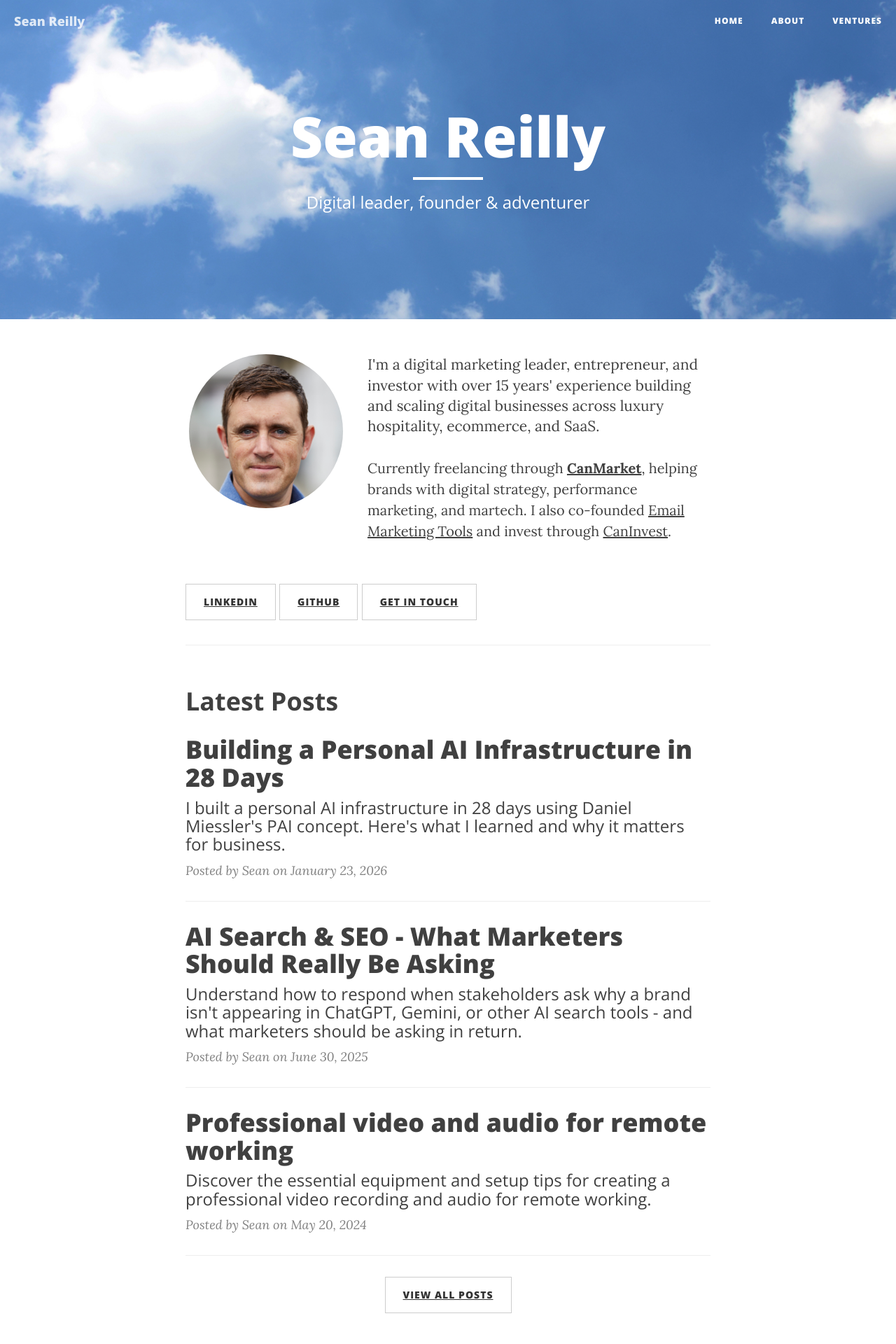
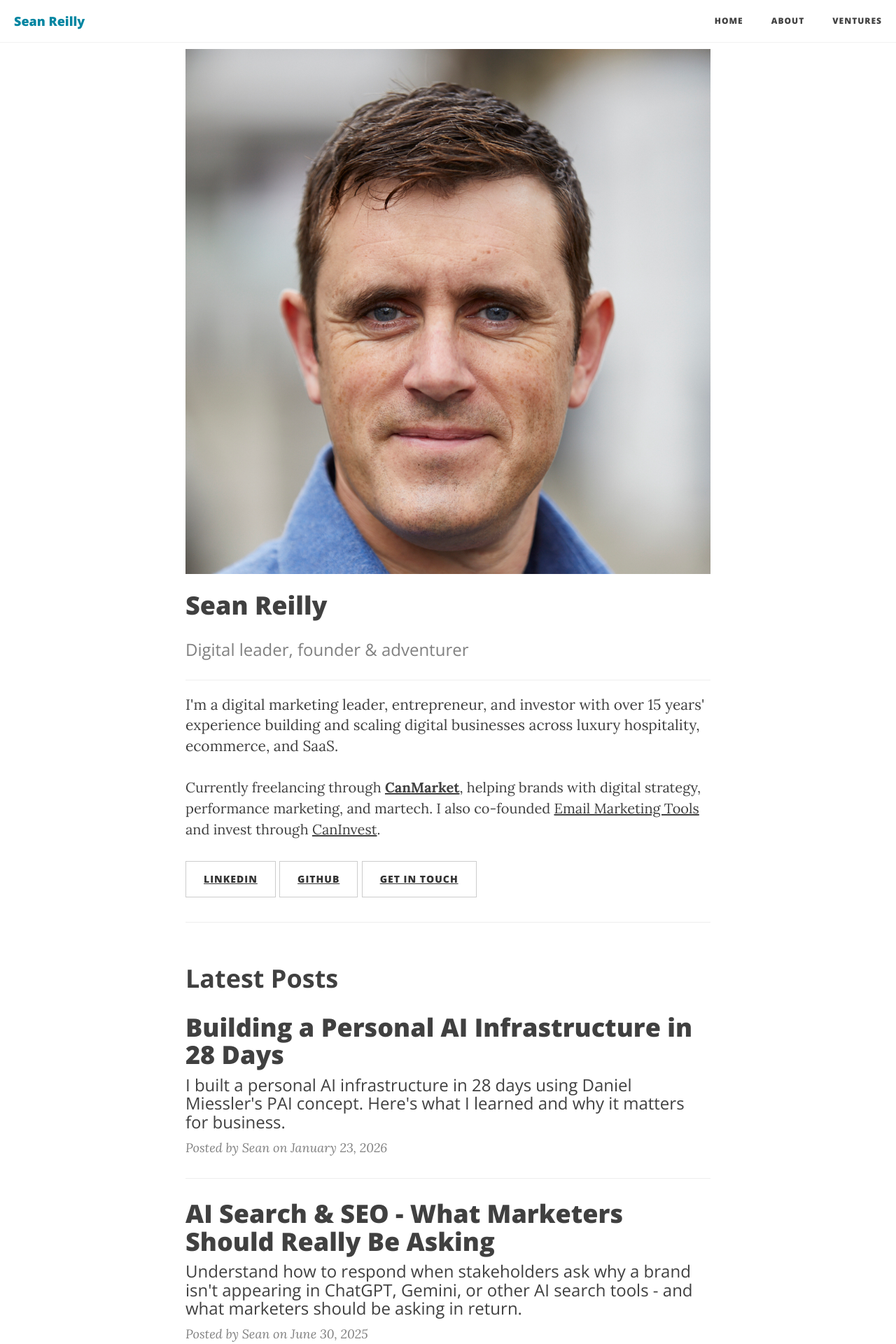
Before and after one commit to seanreillyesq/seanreillyesq.github.io, a Jekyll site: the page built from home.html, in a window 1280 px wide. Shown: the top 1920 px of the page at 70% size. Built offline with Jekyll 4.4.1, drawn with Linux system fonts in a browser that asks for light colours; comment, search, counter and statistics services are not loaded.

Commit message:
Replace banner header with photo-first layout for /home preview

```diff
--- /dev/null
+++ b/_layouts/home.html
@@ -0,0 +1,39 @@
+---
+layout: default
+---
+
+<style>
+/* Solid navbar for pages without header image */
+@media only screen and (min-width: 768px) {
+    .navbar-custom {
+        background: white !important;
+        border-bottom: 1px solid #f2f2f2 !important;
+    }
+    .navbar-custom .navbar-brand,
+    .navbar-custom .nav li a {
+        color: #404040 !important;
+    }
+    .navbar-custom .navbar-brand:hover,
+    .navbar-custom .navbar-brand:focus,
+    .navbar-custom .nav li a:hover,
+    .navbar-custom .nav li a:focus {
+        color: #0085a1 !important;
+    }
+}
+</style>
+
+<div style="padding-top: 70px;">
+    <div class="container">
+        <div class="row">
+            <div class="col-lg-8 col-lg-offset-2 col-md-10 col-md-offset-1">
+                <img src="{{ site.baseurl }}/img/sean-reilly-sq.jpg" alt="Sean Reilly" class="img-responsive" style="width: 100%;">
+                <h1 style="margin-top: 25px;">Sean Reilly</h1>
+                <p style="color: #808080; font-family: 'Open Sans', 'Helvetica Neue', Helvetica, Arial, sans-serif; font-weight: 300; font-size: 24px; line-height: 1.1;">{{ page.description }}</p>
+                <hr>
+                {{ content }}
+            </div>
+        </div>
+    </div>
+</div>
+
+<hr>
--- a/home.html
+++ b/home.html
@@ -1,23 +1,16 @@
 ---
-layout: page
+layout: home
 title: "Sean Reilly"
 description: "Digital leader, founder & adventurer"
-header-img: "img/digital-marketing-consultant.jpg"
 meta-description: Sean Reilly - 15+ years scaling digital revenues for luxury, hospitality and consumer brands. Founder of CanMarket. Writes about digital strategy, e-commerce, and adventure.
 hidden: true
 sitemap: false
 robots: noindex, nofollow
 ---
 
-<div class="row" style="margin-bottom: 20px;">
-    <div class="col-sm-4 text-center">
-        <img src="/img/sean-reilly-sq.jpg" alt="Sean Reilly" class="img-responsive img-circle" style="max-width: 220px; margin: 0 auto 20px;">
-    </div>
-    <div class="col-sm-8">
-        <p class="lead" style="margin-top: 0;">I'm a digital marketing leader, entrepreneur, and investor with over 15 years' experience building and scaling digital businesses across luxury hospitality, ecommerce, and SaaS.</p>
-        <p>Currently freelancing through <a href="https://www.canmarket.co.uk" target="_blank"><strong>CanMarket</strong></a>, helping brands with digital strategy, performance marketing, and martech. I also co-founded <a href="https://emailmarketingtools.io" target="_blank">Email Marketing Tools</a> and invest through <a href="https://www.caninvest.uk" target="_blank">CanInvest</a>.</p>
-    </div>
-</div>
+<p class="lead" style="margin-top: 0;">I'm a digital marketing leader, entrepreneur, and investor with over 15 years' experience building and scaling digital businesses across luxury hospitality, ecommerce, and SaaS.</p>
+
+<p>Currently freelancing through <a href="https://www.canmarket.co.uk" target="_blank"><strong>CanMarket</strong></a>, helping brands with digital strategy, performance marketing, and martech. I also co-founded <a href="https://emailmarketingtools.io" target="_blank">Email Marketing Tools</a> and invest through <a href="https://www.caninvest.uk" target="_blank">CanInvest</a>.</p>
 
 <p>
     <a href="https://www.linkedin.com/in/seanreillyesq" target="_blank" class="btn btn-default" style="margin-bottom: 5px;">LinkedIn</a>
```
